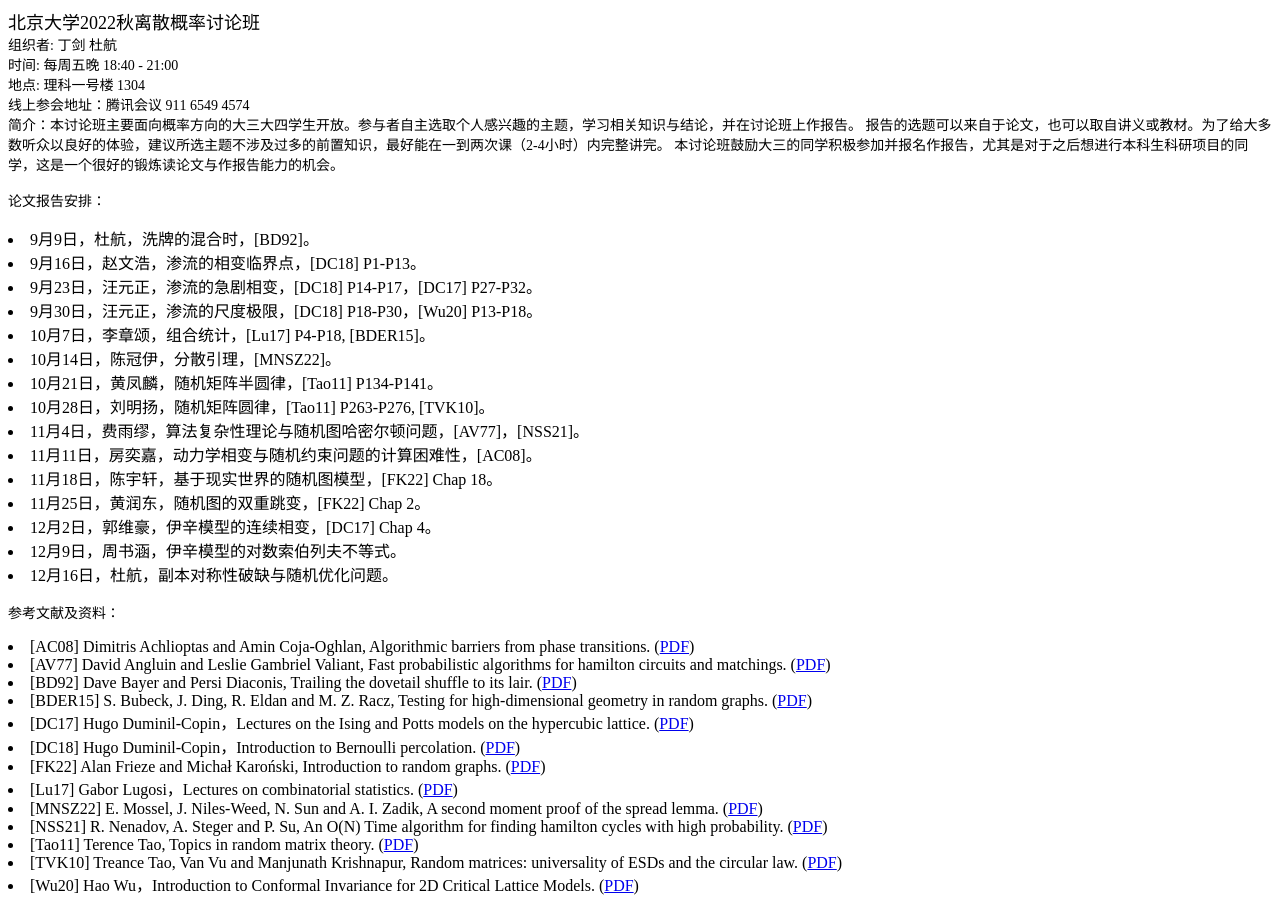
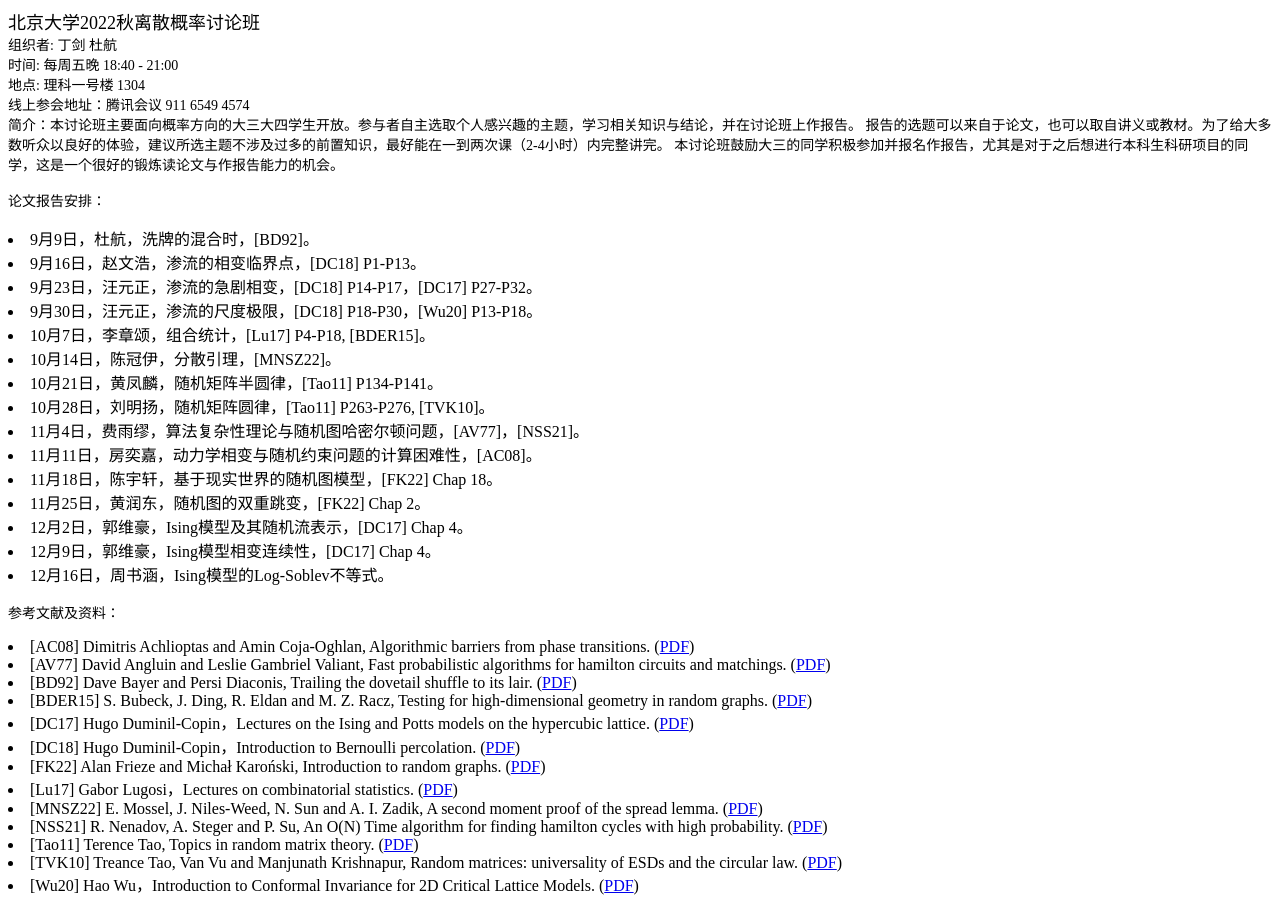
Before and after one commit to HangDu2000/Seminar2022, a plain HTML site: page index.html in a window 1280 px wide. Drawn offline with Linux system fonts and the light colour scheme.

Commit message:
Update index.html

```diff
--- a/index.html
+++ b/index.html
@@ -42,9 +42,9 @@
 <p class="p2"><span class="s1"></li><li>11月11日，房奕嘉，动力学相变与随机约束问题的计算困难性，[AC08]。
 <p class="p2"><span class="s1"></li><li>11月18日，陈宇轩，基于现实世界的随机图模型，[FK22] Chap 18。
 <p class="p2"><span class="s1"></li><li>11月25日，黄润东，随机图的双重跳变，[FK22] Chap 2。
-<p class="p2"><span class="s1"></li><li>12月2日，郭维豪，伊辛模型的连续相变，[DC17] Chap 4。
-<p class="p2"><span class="s1"></li><li>12月9日，周书涵，伊辛模型的对数索伯列夫不等式。
-<p class="p2"><span class="s1"></li><li>12月16日，杜航，副本对称性破缺与随机优化问题。
+<p class="p2"><span class="s1"></li><li>12月2日，郭维豪，Ising模型及其随机流表示，[DC17] Chap 4。
+<p class="p2"><span class="s1"></li><li>12月9日，郭维豪，Ising模型相变连续性，[DC17] Chap 4。
+<p class="p2"><span class="s1"></li><li>12月16日，周书涵，Ising模型的Log-Soblev不等式。
 <p class="p2"><span class="s1"><br>
 <p class="p2"><span class="s1">参考文献及资料：<br>
 <p class="p2"><span class="s1"><br>
```
